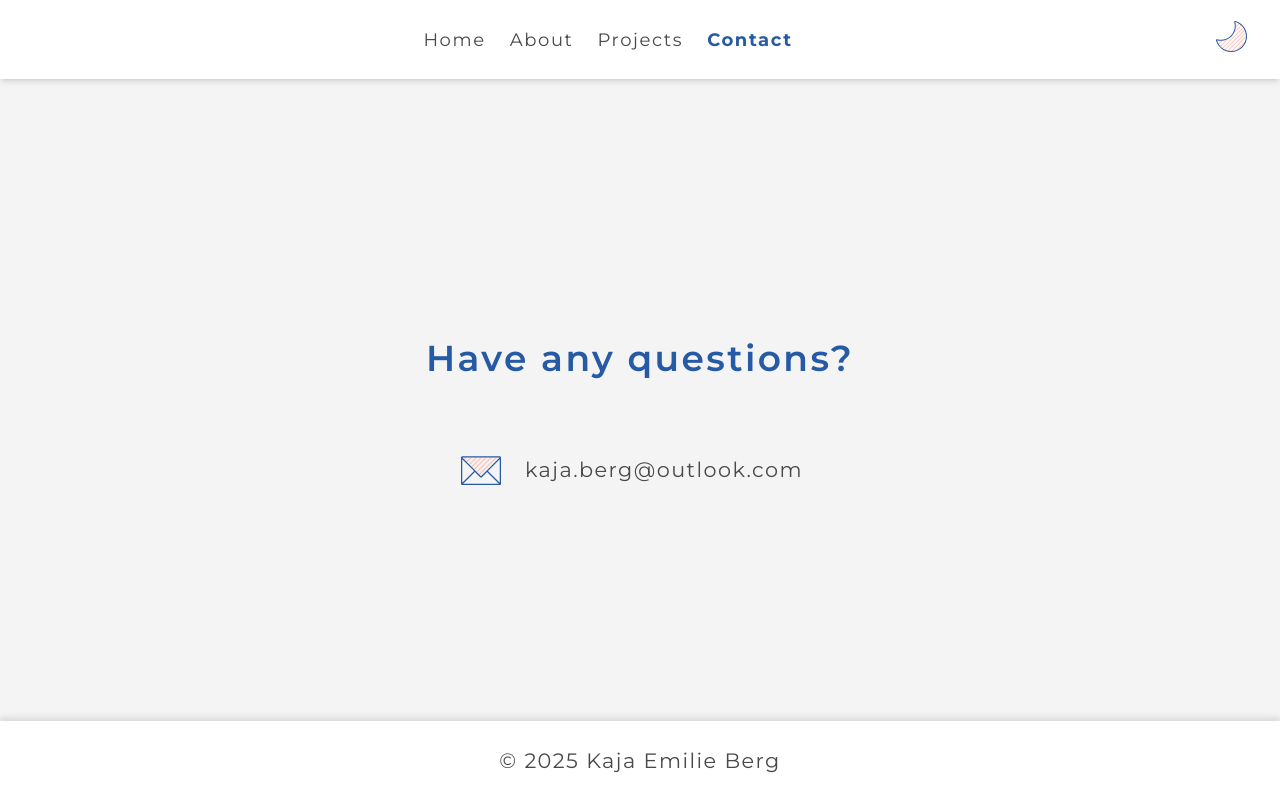
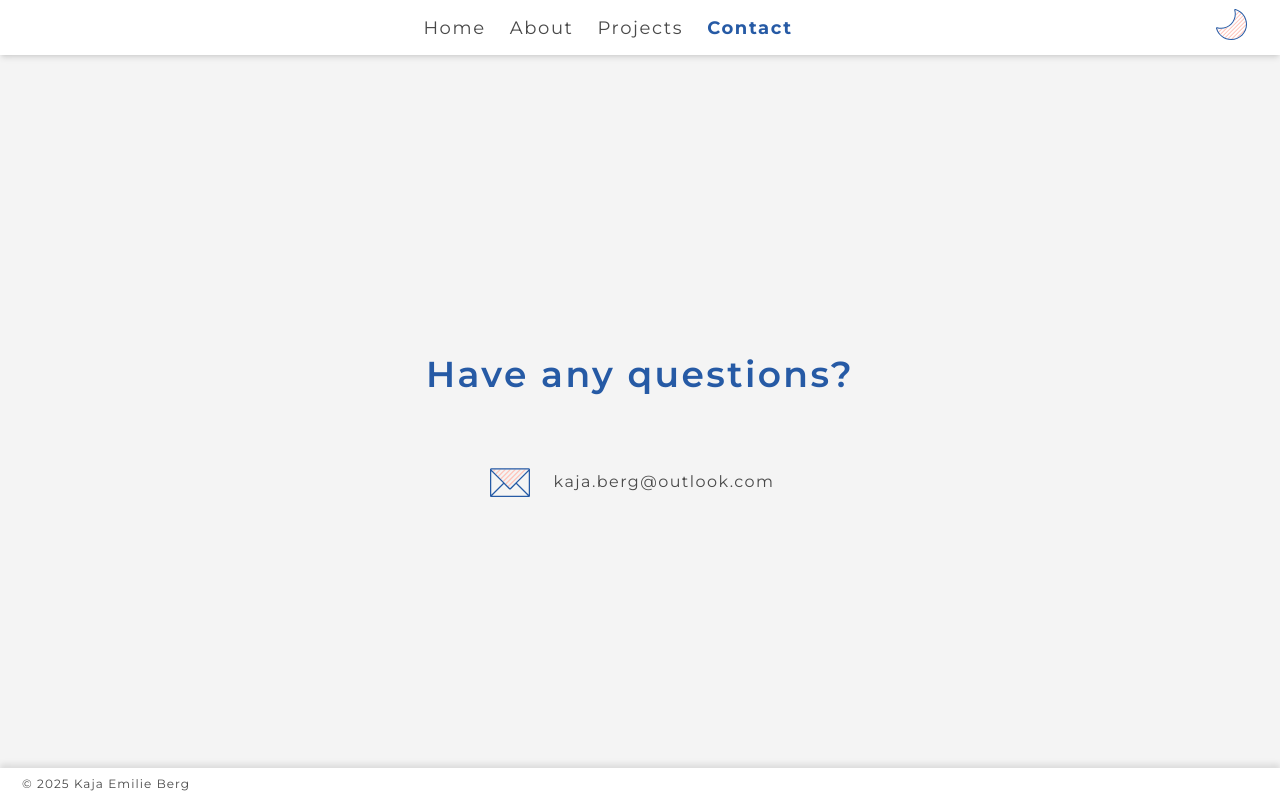
Before and after one commit to git-kaia/my-portfolio, a React (Vite) app: page /contact in a window 1280 px wide. Built offline with nearby package versions, Linux system fonts and the light colour scheme.

Commit message:
Improved styling for footer and navbar * Made both footer and navbar more compact by reducing padding * Aligned footer content to the left * Changed letter spacing and global size of paragraphs

```diff
--- a/src/components/layout/Footer.jsx
+++ b/src/components/layout/Footer.jsx
@@ -7,12 +7,12 @@ export const Footer = () => {
       className="
     bg-[var(--bgSecondary)]
     shadow-[0_-4px_6px_rgba(0,0,0,0.1)]
-    px-4 py-2
-    flex gap-6 items-center justify-center
+    px-4 py-0.5
+    flex gap-6 items-center justify-left
     dark:shadow-none"
     >
       <div>
-        <p>© 2025 Kaja Emilie Berg</p>
+        <p className="text-xs p-1.5">© 2025 Kaja Emilie Berg</p>
       </div>
     </footer>
   );
--- a/src/components/layout/Navbar.jsx
+++ b/src/components/layout/Navbar.jsx
@@ -4,7 +4,7 @@ import ThemeToggle from "./ThemeToggle";
 
 export const Navbar = () => {
   return (
-    <nav className="bg-[var(--bgSecondary)] shadow-md px-6 py-4 flex gap-6 items-center dark:shadow-none">
+    <nav className="bg-[var(--bgSecondary)] shadow-md px-6 py-1 flex gap-6 items-center dark:shadow-none">
       <div className="flex gap-6 flex-1 justify-center max-w-">
         <NavLink
           to="/"
--- a/src/styles/index.css
+++ b/src/styles/index.css
@@ -33,8 +33,7 @@ h1, h2, h3 {
 p {
   max-width: 70ch;
   padding: 1rem;
-  letter-spacing: 0.09rem;
-  font-size: 1.3rem;
+  letter-spacing: 0.09em;
 }
 
 button {
--- a/src/styles/index.scss
+++ b/src/styles/index.scss
@@ -36,8 +36,7 @@ h1, h2, h3 {
 p {
   max-width: 70ch;
   padding: 1rem;
-  letter-spacing: 0.09rem;
-  font-size: 1.3rem;
+  letter-spacing: 0.09em;
 }
 
 
```
Also changed, not shown: 1 other file (tests, documents, lock files or other folders).
